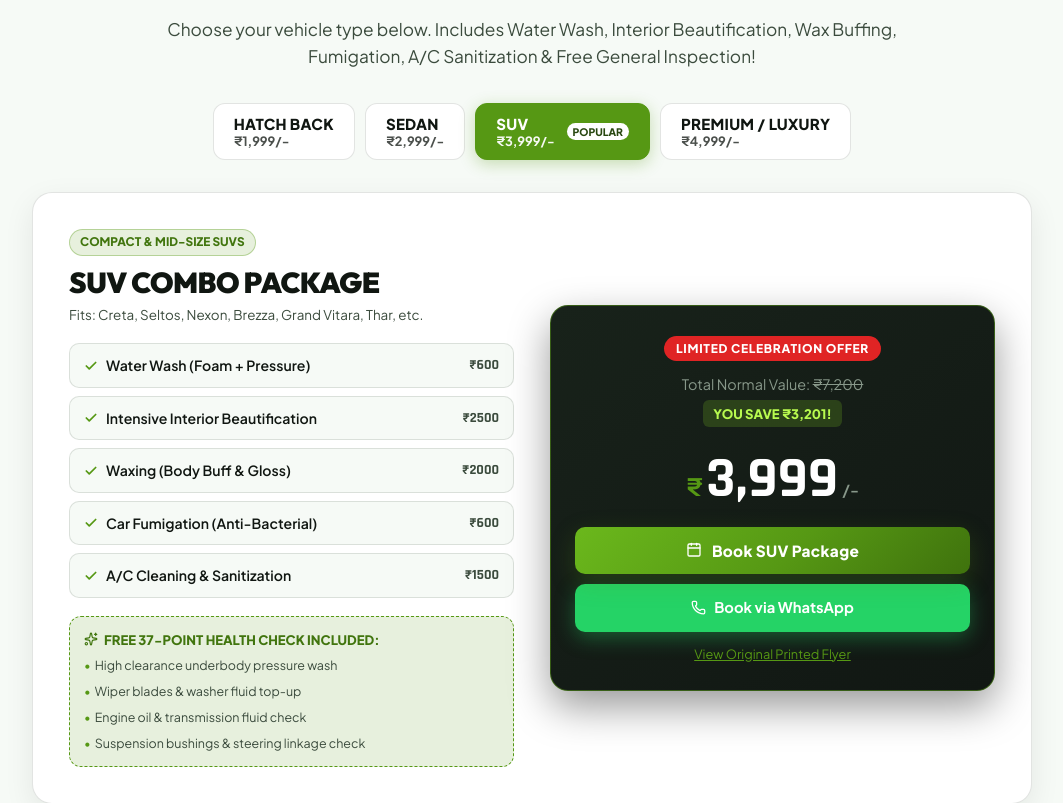
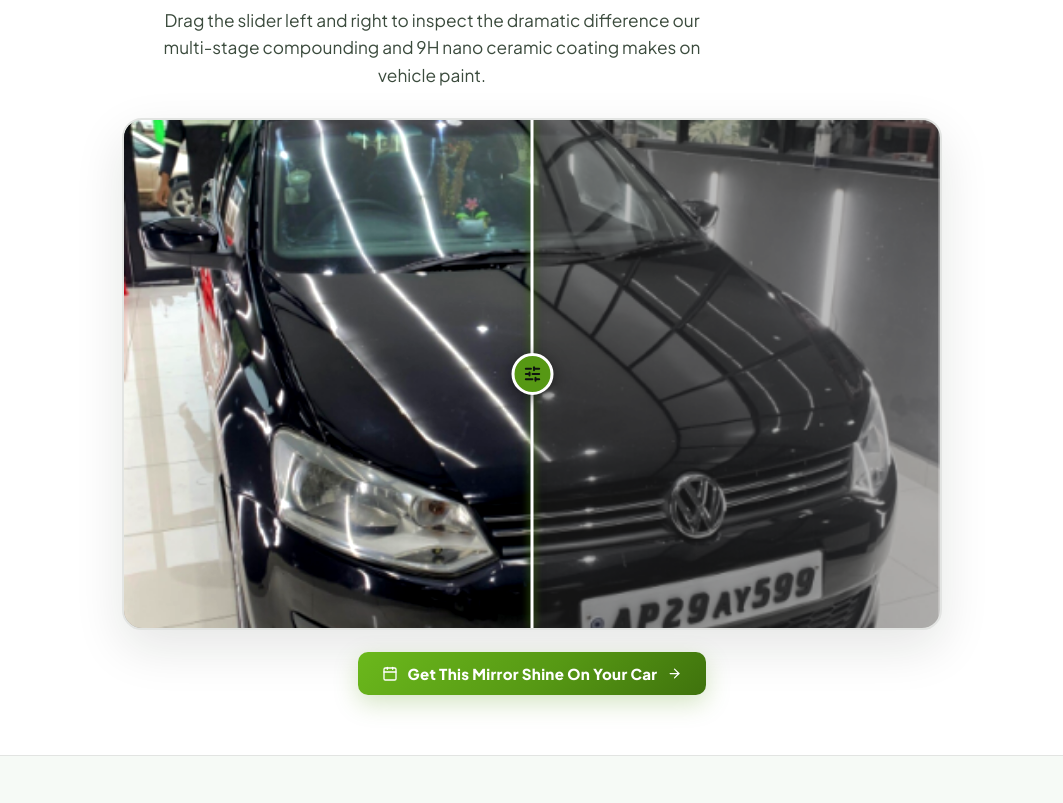
Before and after one commit to Aravind4545/green-carz-care, a React (Vite) app: page / in a window 1280 px wide. Shown: the part 1687-2490 px from the top of the page, without its empty margins (108-1171 px from the left). Built offline with nearby package versions, Linux system fonts and the light colour scheme.

Commit message:
Add simple Before & After slider with real car photo and fix Confirm Appointment button in booking modal

```diff
--- a/src/App.jsx
+++ b/src/App.jsx
@@ -2,6 +2,7 @@ import React, { useState, useEffect } from 'react';
 import { Navbar } from './components/Navbar';
 import { Hero } from './components/Hero';
 import { HighlightedServices } from './components/HighlightedServices';
+import { BeforeAfterSection } from './components/BeforeAfterSection';
 import { SpecialOffers } from './components/SpecialOffers';
 import { RealGallery } from './components/RealGallery';
 import { LocationAndContact } from './components/LocationAndContact';
@@ -57,6 +58,11 @@ export function App() {
         onOpenFlyer={handleOpenFlyer}
       />
 
+      {/* Simple Before & After Visual Slider */}
+      <BeforeAfterSection
+        onOpenBooking={handleOpenBooking}
+      />
+
       {/* 2nd Anniversary Celebration Packages (From ₹1,999) */}
       <SpecialOffers
         onOpenBooking={handleOpenBooking}
--- a/src/components/BeforeAfterSection.jsx
+++ b/src/components/BeforeAfterSection.jsx
@@ -1,5 +1,5 @@
 import React, { useState, useRef, useEffect } from 'react';
-import { Sparkles, SlidersHorizontal, ShieldCheck, Droplet, Sun, Eye } from 'lucide-react';
+import { Sparkles, SlidersHorizontal, Calendar, ArrowRight } from 'lucide-react';
 
 export function BeforeAfterSection({ onOpenBooking }) {
   const [sliderPosition, setSliderPosition] = useState(50);
@@ -32,31 +32,34 @@ export function BeforeAfterSection({ onOpenBooking }) {
       window.removeEventListener('mouseup', handleMouseUp);
       window.removeEventListener('touchend', handleMouseUp);
     };
-  }, []);
+  }, [isDragging]);
 
   return (
     <section id="transformation" className="section" style={{
-      background: 'var(--bg-primary)',
-      position: 'relative'
+      background: 'var(--bg-secondary)',
+      borderTop: '1px solid var(--border-color)',
+      borderBottom: '1px solid var(--border-color)',
+      padding: '60px 0'
     }}>
       <div className="container">
-        {/* Header */}
-        <div className="section-header">
+
+        {/* Simple Section Header */}
+        <div className="section-header" style={{ marginBottom: '28px' }}>
           <div className="section-tag">
-            <Eye size={14} /> Visible Transformation
+            <Sparkles size={14} /> Detailing Transformation
           </div>
           <h2 className="section-title">
-            Witness The <span className="text-gradient-green">Showroom Mirror Magic</span>
+            Before & <span className="text-gradient-green">After Finish</span>
           </h2>
-          <p className="section-subtitle">
-            Drag the interactive slider below to inspect the real-world difference our intensive multi-stage compounding, paint correction, and 9H nano ceramic coating makes on dull paintwork.
+          <p className="section-subtitle" style={{ maxWidth: '560px' }}>
+            Drag the slider left and right to inspect the dramatic difference our multi-stage compounding and 9H nano ceramic coating makes on vehicle paint.
           </p>
         </div>
 
-        {/* Interactive Comparison Container */}
+        {/* Interactive Comparison Slider */}
         <div style={{
-          maxWidth: '960px',
-          margin: '0 auto 48px auto',
+          maxWidth: '820px',
+          margin: '0 auto',
           position: 'relative'
         }}>
           <div
@@ -68,183 +71,148 @@ export function BeforeAfterSection({ onOpenBooking }) {
             style={{
               position: 'relative',
               width: '100%',
-              aspectRatio: '16/9',
-              borderRadius: '24px',
+              aspectRatio: '16/10',
+              borderRadius: '20px',
               overflow: 'hidden',
               cursor: isDragging ? 'grabbing' : 'ew-resize',
-              border: '2px solid var(--border-highlight)',
-              boxShadow: '0 20px 60px rgba(0, 0, 0, 0.6), 0 0 30px rgba(144, 192, 67, 0.15)',
+              border: '2px solid var(--border-color)',
+              boxShadow: 'var(--shadow-lg)',
               userSelect: 'none',
               touchAction: 'pan-y'
             }}
           >
-            {/* Background Full Image */}
+            {/* Layer 1: BEFORE (Dull & Oxidized Filter) */}
+            <div style={{
+              position: 'absolute',
+              inset: 0,
+              overflow: 'hidden'
+            }}>
               <img
-              src="/assets/before-after.jpg"
-              alt="Before and after car ceramic coating"
+                src="/assets/mirror-shine-polo.jpg"
+                alt="Before Detailing - Dull & Oxidized Finish"
                 style={{
                   width: '100%',
                   height: '100%',
                   objectFit: 'cover',
                   display: 'block',
-                pointerEvents: 'none'
+                  pointerEvents: 'none',
+                  filter: 'grayscale(75%) brightness(0.78) contrast(0.85) blur(0.4px)'
                 }}
               />
 
-            {/* Split Divider Line */}
+              {/* Before Badge */}
+              <div style={{
+                position: 'absolute',
+                top: '14px',
+                left: '14px',
+                background: 'rgba(20, 20, 20, 0.85)',
+                color: '#ff8585',
+                border: '1px solid rgba(255, 100, 100, 0.35)',
+                padding: '4px 12px',
+                borderRadius: '999px',
+                fontSize: '0.74rem',
+                fontWeight: 800,
+                letterSpacing: '0.04em',
+                backdropFilter: 'blur(6px)'
+              }}>
+                BEFORE: DULL & SWIRLED
+              </div>
+            </div>
+
+            {/* Layer 2: AFTER (Clipped Crystal Gloss Ceramic Finish) */}
+            <div style={{
+              position: 'absolute',
+              inset: 0,
+              overflow: 'hidden',
+              clipPath: `polygon(0 0, ${sliderPosition}% 0, ${sliderPosition}% 100%, 0 100%)`
+            }}>
+              <img
+                src="/assets/mirror-shine-polo.jpg"
+                alt="After Detailing - 9H Ceramic Mirror Shine"
+                style={{
+                  width: '100%',
+                  height: '100%',
+                  objectFit: 'cover',
+                  display: 'block',
+                  pointerEvents: 'none',
+                  filter: 'contrast(1.1) brightness(1.02) saturate(1.1)'
+                }}
+              />
+
+              {/* After Badge */}
+              <div style={{
+                position: 'absolute',
+                top: '14px',
+                right: '14px',
+                background: 'rgba(10, 20, 12, 0.88)',
+                color: '#8ee024',
+                border: '1px solid rgba(142, 224, 36, 0.4)',
+                padding: '4px 12px',
+                borderRadius: '999px',
+                fontSize: '0.74rem',
+                fontWeight: 800,
+                letterSpacing: '0.04em',
+                backdropFilter: 'blur(6px)'
+              }}>
+                AFTER: 9H CERAMIC SHINE
+              </div>
+            </div>
+
+            {/* Slider Dividing Bar */}
             <div style={{
               position: 'absolute',
               top: 0,
               bottom: 0,
               left: `${sliderPosition}%`,
-              width: '4px',
-              background: 'var(--brand-green)',
-              boxShadow: '0 0 15px var(--brand-green), 0 0 30px rgba(144, 192, 67, 0.5)',
+              width: '3px',
+              background: '#ffffff',
+              boxShadow: '0 0 12px rgba(0, 0, 0, 0.6), 0 0 8px var(--brand-green)',
               transform: 'translateX(-50%)',
-              zIndex: 5
+              zIndex: 10,
+              pointerEvents: 'none'
             }}>
-              {/* Center Handle Button */}
+              {/* Draggable Circle Handle */}
               <div style={{
                 position: 'absolute',
                 top: '50%',
                 left: '50%',
                 transform: 'translate(-50%, -50%)',
-                width: '44px',
-                height: '44px',
+                width: '42px',
+                height: '42px',
                 borderRadius: '50%',
-                background: 'var(--brand-green-gradient)',
+                background: 'var(--brand-green)',
+                color: '#0e140f',
                 border: '3px solid #ffffff',
-                boxShadow: '0 4px 20px rgba(0, 0, 0, 0.5), 0 0 20px rgba(144, 192, 67, 0.6)',
+                boxShadow: '0 4px 16px rgba(0, 0, 0, 0.5)',
                 display: 'flex',
                 alignItems: 'center',
                 justifyContent: 'center',
-                color: '#0e130f',
-                cursor: 'grab'
+                cursor: 'ew-resize'
               }}>
                 <SlidersHorizontal size={18} strokeWidth={2.5} />
               </div>
             </div>
+          </div>
 
-            {/* Left Label: BEFORE */}
-            <div
-              className="before-badge"
+          {/* Simple CTA underneath slider */}
+          <div style={{
+            display: 'flex',
+            justifyContent: 'center',
+            marginTop: '22px'
+          }}>
+            <button
+              onClick={() => onOpenBooking('9H Nano Ceramic Coating')}
+              className="btn-primary"
               style={{
-                position: 'absolute',
-                top: '14px',
-                left: '14px',
-                background: 'rgba(15, 20, 16, 0.88)',
-                backdropFilter: 'blur(8px)',
-                border: '1px solid rgba(255, 255, 255, 0.15)',
-                padding: '6px 12px',
-                borderRadius: '999px',
-                color: '#ff7875',
-                fontSize: '0.78rem',
-                fontWeight: 800,
-                letterSpacing: '0.06em',
-                zIndex: 4,
-                pointerEvents: 'none',
-                whiteSpace: 'nowrap'
+                padding: '12px 24px',
+                fontSize: '0.94rem',
+                borderRadius: '10px'
               }}
             >
-              BEFORE: DUSTY & DULL
-            </div>
-
-            {/* Right Label: AFTER */}
-            <div
-              className="after-badge"
-              style={{
-                position: 'absolute',
-                top: '14px',
-                right: '14px',
-                background: 'rgba(15, 20, 16, 0.88)',
-                backdropFilter: 'blur(8px)',
-                border: '1px solid var(--border-highlight)',
-                padding: '6px 12px',
-                borderRadius: '999px',
-                color: 'var(--brand-green-bright)',
-                fontSize: '0.78rem',
-                fontWeight: 800,
-                letterSpacing: '0.06em',
-                zIndex: 4,
-                pointerEvents: 'none',
-                whiteSpace: 'nowrap',
-                boxShadow: '0 0 15px rgba(144, 192, 67, 0.3)'
-              }}
-            >
-              AFTER: 9H CERAMIC GLOSS
-            </div>
-          </div>
-
-          <p style={{
-            textAlign: 'center',
-            fontSize: '0.88rem',
-            color: 'var(--text-muted)',
-            marginTop: '14px'
-          }}>
-            ← Drag the slider sideways to inspect transformation →
-          </p>
-        </div>
-
-        {/* Feature Highlights Grid */}
-        <div className="grid-3" style={{ maxWidth: '1050px', margin: '0 auto' }}>
-          <div className="glass-card" style={{ padding: '24px' }}>
-            <div style={{
-              width: '46px',
-              height: '46px',
-              borderRadius: '12px',
-              background: 'rgba(144, 192, 67, 0.15)',
-              color: 'var(--brand-green)',
-              display: 'flex',
-              alignItems: 'center',
-              justifyContent: 'center',
-              marginBottom: '16px'
-            }}>
-              <Droplet size={24} />
-            </div>
-            <h4 style={{ fontSize: '1.2rem', marginBottom: '8px' }}>Hydrophobic Water Sheeting</h4>
-            <p style={{ fontSize: '0.9rem', color: 'var(--text-secondary)' }}>
-              Water, mud, and road grime slide right off the surface with zero sticking. Washing your car takes only minutes.
-            </p>
-          </div>
-
-          <div className="glass-card" style={{ padding: '24px' }}>
-            <div style={{
-              width: '46px',
-              height: '46px',
-              borderRadius: '12px',
-              background: 'rgba(144, 192, 67, 0.15)',
-              color: 'var(--brand-green)',
-              display: 'flex',
-              alignItems: 'center',
-              justifyContent: 'center',
-              marginBottom: '16px'
-            }}>
-              <Sun size={24} />
-            </div>
-            <h4 style={{ fontSize: '1.2rem', marginBottom: '8px' }}>UV & Acid Rain Protection</h4>
-            <p style={{ fontSize: '0.9rem', color: 'var(--text-secondary)' }}>
-              Blocks harsh tropical Andhra sunlight from fading your paint and seals clear coat against corrosive bird droppings.
-            </p>
-          </div>
-
-          <div className="glass-card" style={{ padding: '24px' }}>
-            <div style={{
-              width: '46px',
-              height: '46px',
-              borderRadius: '12px',
-              background: 'rgba(144, 192, 67, 0.15)',
-              color: 'var(--brand-green)',
-              display: 'flex',
-              alignItems: 'center',
-              justifyContent: 'center',
-              marginBottom: '16px'
-            }}>
-              <ShieldCheck size={24} />
-            </div>
-            <h4 style={{ fontSize: '1.2rem', marginBottom: '8px' }}>3 to 5 Year Ceramic Shield</h4>
-            <p style={{ fontSize: '0.9rem', color: 'var(--text-secondary)' }}>
-              Certified application using premium nano quartz crystals for permanent chemical bond and long-lasting gloss.
-            </p>
+              <Calendar size={16} />
+              <span>Get This Mirror Shine On Your Car</span>
+              <ArrowRight size={15} />
+            </button>
           </div>
         </div>
 
--- a/src/components/Navbar.jsx
+++ b/src/components/Navbar.jsx
@@ -17,6 +17,7 @@ export function Navbar({ theme, toggleTheme, onOpenBooking, onOpenFlyer }) {
 
   const navLinks = [
     { label: 'Services', href: '#services' },
+    { label: 'Before & After', href: '#transformation' },
     { label: 'Packages', href: '#packages' },
     { label: 'Studio Gallery', href: '#gallery' },
     { label: 'Location & Contact', href: '#contact' },
```
Also changed, not shown: src/components/BookingModal.jsx (+41 -9 lines). Lines whose indentation alone changed are shown as unchanged.
